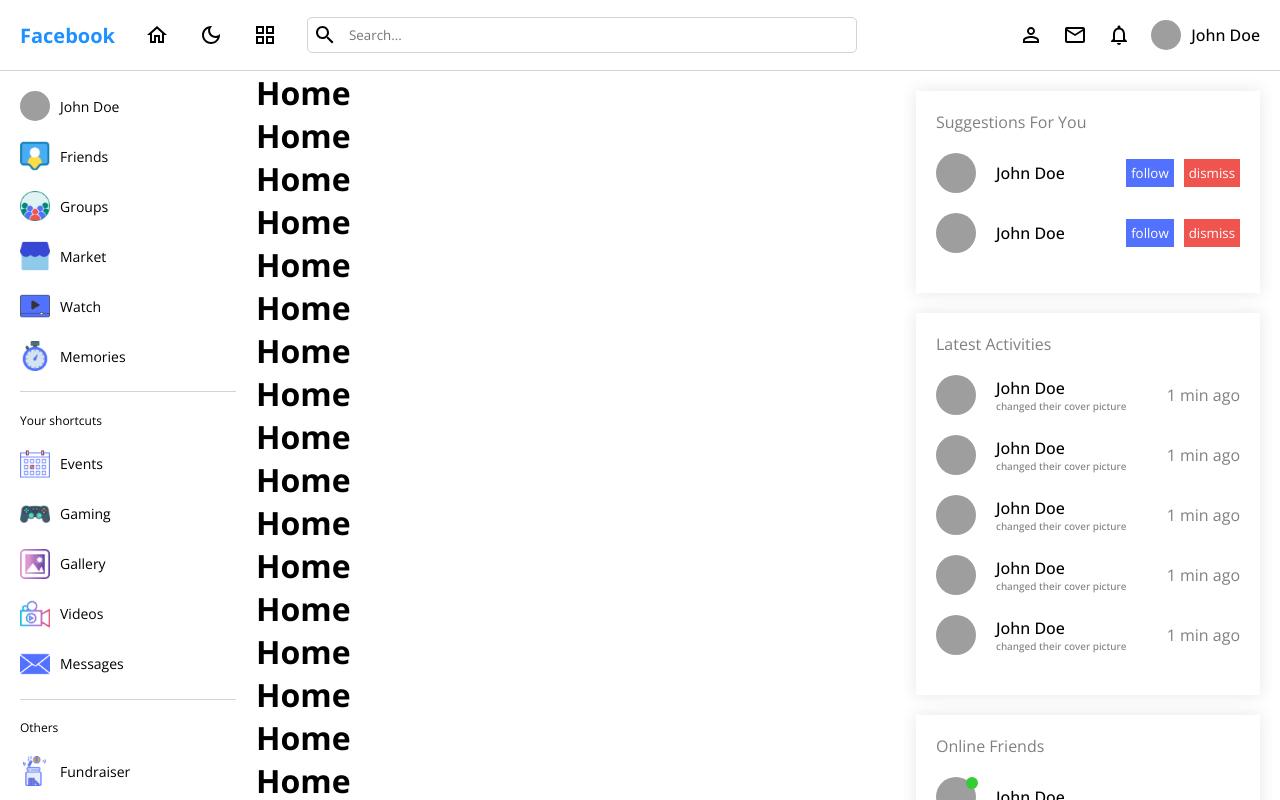
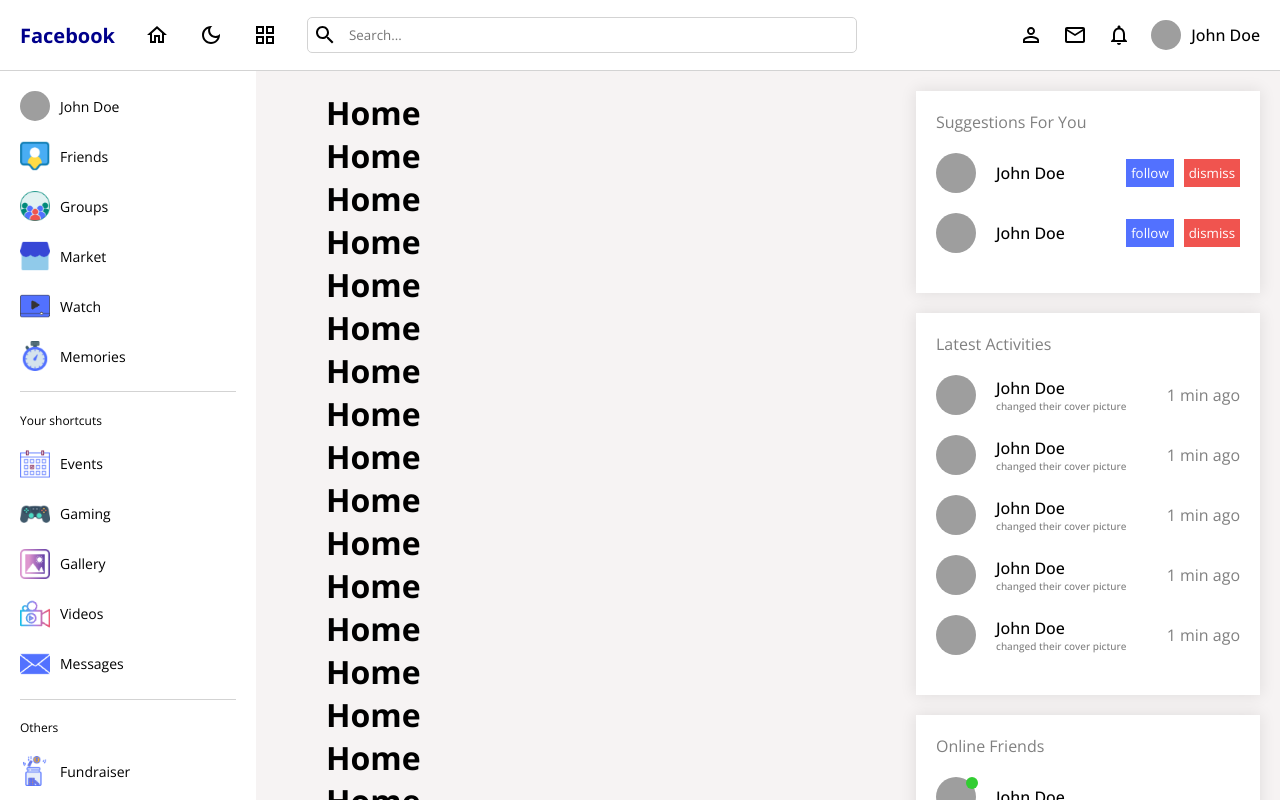
Before and after one commit to Mridu-devs/Facebook, a React (Create React App) app: page / in a window 1280 px wide. Shown: the top 800 px of the page. Built offline with nearby package versions, Linux system fonts and the light colour scheme; grey boxes are pictures that could not be loaded.

Commit message:
added Dark/Light mode feature

```diff
--- a/package.json
+++ b/package.json
@@ -14,6 +14,7 @@
     "react-dom": "^18.0.0",
     "react-router-dom": "^6.10.0",
     "react-scripts": "5.0.1",
+    "sass": "^1.62.0",
     "web-vitals": "^2.1.4"
   },
   "scripts": {
--- a/src/App.js
+++ b/src/App.js
@@ -6,12 +6,17 @@
 import RightBar from "./components/rightBar/RightBar";
 import Home from "./pages/home/Home";
 import Profile from "./pages/profile/Profile";
+import "./style.scss";
+import { useContext } from "react";
+import { DarkModeContext } from "./context/DarkModeContext";
 
 function App() {
   const currentUser = true;
+  const { darkMode } = useContext(DarkModeContext);
+
   const Layout = () => {
     return (
-      <>
+      <div className={`theme-${darkMode ? "dark" : "light"}`}>
         <Navbar />
 
         <div style={{ display: "flex" }}>
@@ -22,7 +27,7 @@
 
           <RightBar />
         </div>
-      </>
+      </div>
     );
   };
 
--- a/src/components/leftBar/leftbar.scss
+++ b/src/components/leftBar/leftbar.scss
@@ -1,9 +1,14 @@
+@import "../../style.scss";
+
 .leftBar {
+  @include themify($themes) {
     flex: 2;
     position: sticky;
     top: 70px;
     height: calc(100vh - 70px);
     overflow: scroll;
+    background-color: themed("bg");
+    color: themed(textColor);
 
     &::-webkit-scrollbar {
       display: none;
@@ -15,7 +20,7 @@
         margin: 20px 0px;
         border: none;
         height: 0.5px;
-      background-color: lightgrey;
+        background-color: themed("border");
       }
       .menu {
         display: flex;
@@ -57,3 +62,4 @@
       }
     }
   }
+}
--- a/src/components/navbar/Navbar.jsx
+++ b/src/components/navbar/Navbar.jsx
@@ -9,8 +9,12 @@
 import PersonOutlineOutlinedIcon from "@mui/icons-material/PersonOutlineOutlined";
 import SearchOutlinedIcon from "@mui/icons-material/SearchOutlined";
 import { Link } from "react-router-dom";
+import { useContext } from "react";
+import { DarkModeContext } from "../../context/DarkModeContext";
 
 export default function Navbar() {
+  const { toggle, darkMode } = useContext(DarkModeContext);
+
   return (
     <div className="navbar">
       <div className="left">
@@ -18,7 +22,11 @@
           <span>Facebook</span>
         </Link>
         <HomeOutlinedIcon />
-        <DarkModeOutlinedIcon />
+        {darkMode ? (
+          <WbSunnyOutlinedIcon onClick={toggle} />
+        ) : (
+          <DarkModeOutlinedIcon onClick={toggle} />
+        )}
         <GridViewOutlinedIcon />
         <div className="search">
           <SearchOutlinedIcon />
--- a/src/components/navbar/navbar.scss
+++ b/src/components/navbar/navbar.scss
@@ -1,13 +1,17 @@
+@import "../../style.scss";
+
 .navbar {
+  @include themify($themes) {
     display: flex;
     align-items: center;
     justify-content: space-between;
     padding: 10px 20px;
     height: 50px;
-  border-bottom: 1px solid lightgray;
+    border-bottom: 1px solid themed("border");
     position: sticky;
     top: 0;
-  background-color: white;
+    background-color: themed("bg");
+    color: themed("textColor");
 
     .left {
       display: flex;
@@ -17,20 +21,22 @@
       span {
         font-size: 20px;
         font-weight: bold;
-      color: dodgerblue;
+        color: themed("logo");
       }
 
       .search {
         display: flex;
         align-items: center;
         gap: 10px;
-      border: 1px solid lightgray;
+        border: 1px solid themed("border");
         padding: 5px;
         border-radius: 5px;
 
         input {
           border: none;
           width: 500px;
+          background-color: transparent;
+          color: themed("textColor");
         }
         //   input:focus {
         //     border: none;
@@ -53,8 +59,6 @@
           border-radius: 50%;
           object-fit: cover;
         }
-
-      span {
       }
     }
   }
--- a/src/components/rightBar/rightbar.scss
+++ b/src/components/rightBar/rightbar.scss
@@ -1,9 +1,13 @@
+@import "../../style.scss";
+
 .rightBar {
+  @include themify($themes) {
     flex: 3;
     position: sticky;
     top: 70px;
     height: calc(100vh - 70px);
     overflow: scroll;
+    background-color: themed("bgSoft");
 
     &::-webkit-scrollbar {
       display: none;
@@ -18,6 +22,8 @@
         box-shadow: 0px 0px 15px 1px rgba(0, 0, 0, 0.09);
         padding: 20px;
         margin-bottom: 20px;
+        background-color: themed("bg");
+
         span {
           color: gray;
         }
@@ -54,6 +60,7 @@
             p {
               display: flex;
               flex-direction: column;
+              color: themed("textColorSoft");
 
               span {
                 &:last-child {
@@ -65,7 +72,7 @@
 
             span {
               font-weight: 500;
-            color: black;
+              color: themed("textColor");
             }
           }
 
@@ -93,3 +100,4 @@
       }
     }
   }
+}
--- /dev/null
+++ b/src/context/DarkModeContext.js
@@ -0,0 +1,23 @@
+import { createContext, useEffect, useState } from "react";
+
+export const DarkModeContext = createContext();
+
+export const DarkModeContextProvider = ({ children }) => {
+  const [darkMode, setDarkMode] = useState(
+    JSON.parse(localStorage.getItem("darkMode")) || false
+  );
+
+  const toggle = () => {
+    setDarkMode(!darkMode);
+  };
+
+  useEffect(() => {
+    localStorage.setItem("darkMode", darkMode);
+  }, [darkMode]);
+
+  return (
+    <DarkModeContext.Provider value={{ darkMode, toggle }}>
+      {children}
+    </DarkModeContext.Provider>
+  );
+};
--- a/src/index.js
+++ b/src/index.js
@@ -2,12 +2,15 @@
 import ReactDOM from "react-dom/client";
 import App from "./App";
 import { BrowserRouter } from "react-router-dom";
+import { DarkModeContextProvider } from "./context/DarkModeContext";
 
 const root = ReactDOM.createRoot(document.getElementById("root"));
 root.render(
   <React.StrictMode>
-    <BrowserRouter>
-      <App />
-    </BrowserRouter>
+    <DarkModeContextProvider>
+      <BrowserRouter>
+        <App />
+      </BrowserRouter>
+    </DarkModeContextProvider>
   </React.StrictMode>
 );
--- a/src/pages/home/home.scss
+++ b/src/pages/home/home.scss
@@ -0,0 +1,8 @@
+@import "../../style.scss";
+
+.home {
+  @include themify($themes) {
+    background-color: themed("bgSoft");
+    padding: 20px 70px;
+  }
+}
--- a/src/style.scss
+++ b/src/style.scss
@@ -4,7 +4,7 @@
     bg: white,
     logo: darkblue,
     bgSoft: #f6f3f3,
-    textColorsoft: #555,
+    textColorSoft: #555,
     border: lightgray,
   ),
   dark: (
@@ -12,7 +12,7 @@
     bg: #222,
     logo: white,
     bgSoft: #333,
-    textColorsoft: lightgray,
+    textColorSoft: lightgray,
     border: #444,
   ),
 );
@@ -23,7 +23,7 @@
       $theme-map: () !global;
       @each $key, $submap in $map {
         $value: map-get(map-get($themes, $theme), "#{$key}");
-        $theme-map: map-verge(
+        $theme-map: map-merge(
           $theme-map,
           (
             $key: $value,
```
Also changed, not shown: 1 other file (tests, documents, lock files or other folders). Lines whose indentation alone changed are shown as unchanged.
